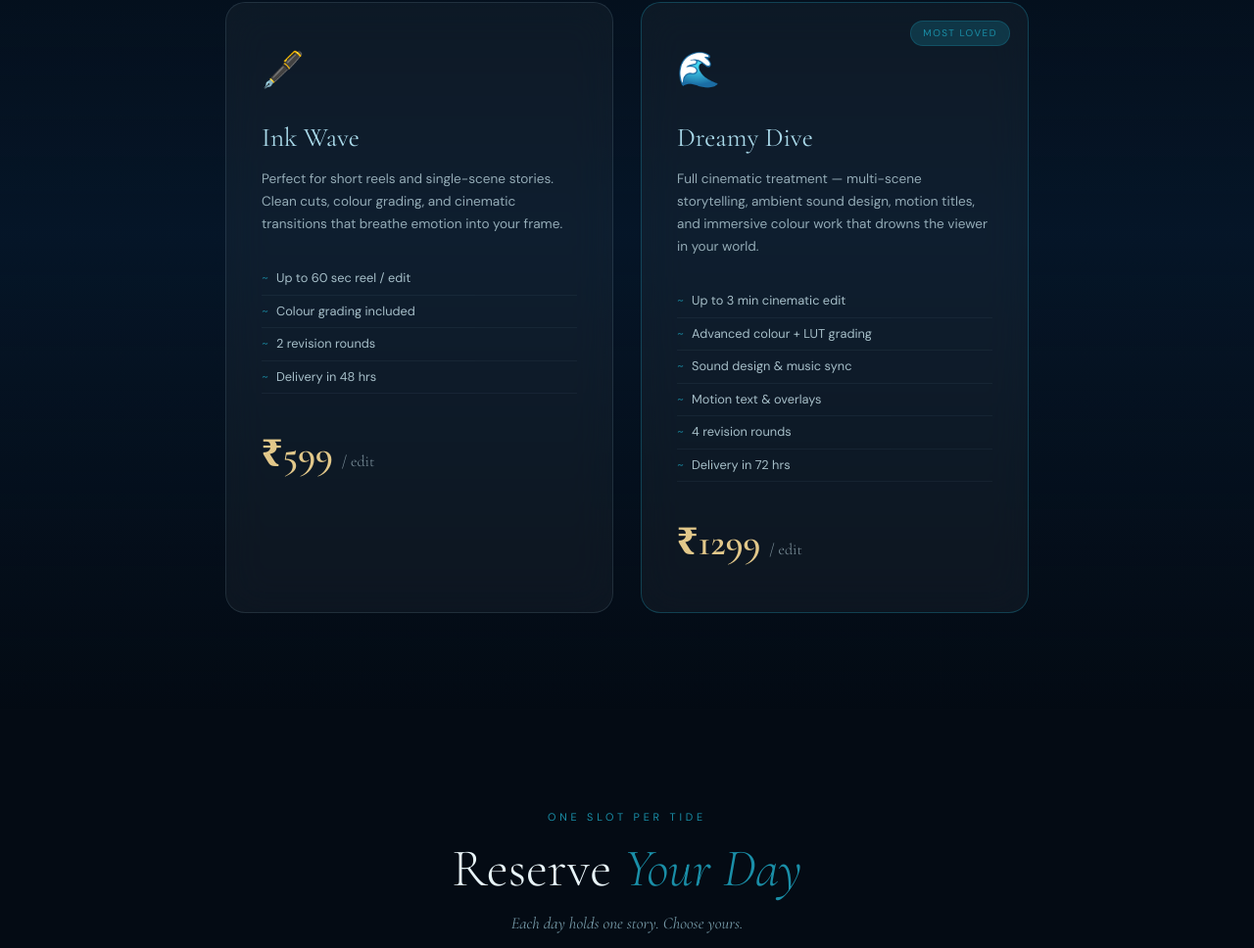
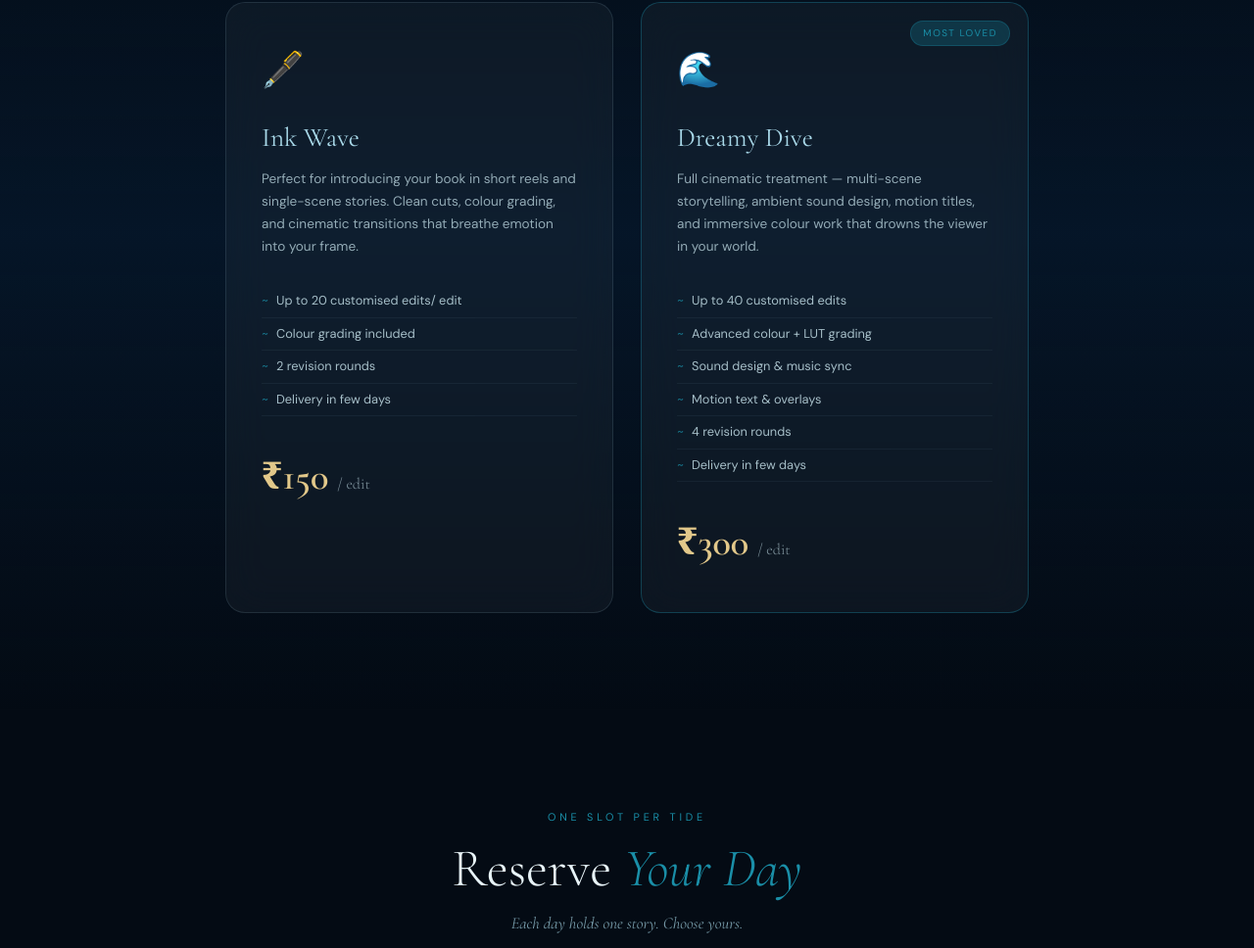
Before and after one commit to somewritingsecrets-svg/Inkwave-booking-site, a website: page index.html in a window 1280 px wide. Shown: the part 1050-2018 px from the top of the page at 98% size. Drawn offline with nearby package versions, Linux system fonts and the light colour scheme; no server answers.

Commit message:
Update package descriptions and pricing in index.html

```diff
--- a/index.html
+++ b/index.html
@@ -735,14 +735,14 @@
     <div class="pkg-card reveal">
       <span class="pkg-icon">🖋️</span>
       <h3 class="pkg-name">Ink Wave</h3>
-      <p class="pkg-desc">Perfect for short reels and single-scene stories. Clean cuts, colour grading, and cinematic transitions that breathe emotion into your frame.</p>
+      <p class="pkg-desc">Perfect for introducing your book in short reels and single-scene stories. Clean cuts, colour grading, and cinematic transitions that breathe emotion into your frame.</p>
       <ul class="pkg-features">
-        <li>Up to 60 sec reel / edit</li>
+        <li>Up to 20 customised edits/ edit</li>
         <li>Colour grading included</li>
         <li>2 revision rounds</li>
-        <li>Delivery in 48 hrs</li>
+        <li>Delivery in few days</li>
       </ul>
-      <div class="pkg-price">₹599 <span>/ edit</span></div>
+      <div class="pkg-price">₹150 <span>/ edit</span></div>
     </div>
 
     <div class="pkg-card featured reveal" style="transition-delay:0.15s">
@@ -750,14 +750,14 @@
       <h3 class="pkg-name">Dreamy Dive</h3>
       <p class="pkg-desc">Full cinematic treatment — multi-scene storytelling, ambient sound design, motion titles, and immersive colour work that drowns the viewer in your world.</p>
       <ul class="pkg-features">
-        <li>Up to 3 min cinematic edit</li>
+        <li>Up to 40 customised edits</li>
         <li>Advanced colour + LUT grading</li>
         <li>Sound design & music sync</li>
         <li>Motion text & overlays</li>
         <li>4 revision rounds</li>
-        <li>Delivery in 72 hrs</li>
+        <li>Delivery in few days</li>
       </ul>
-      <div class="pkg-price">₹1299 <span>/ edit</span></div>
+      <div class="pkg-price">₹300 <span>/ edit</span></div>
     </div>
 
   </div>
```
